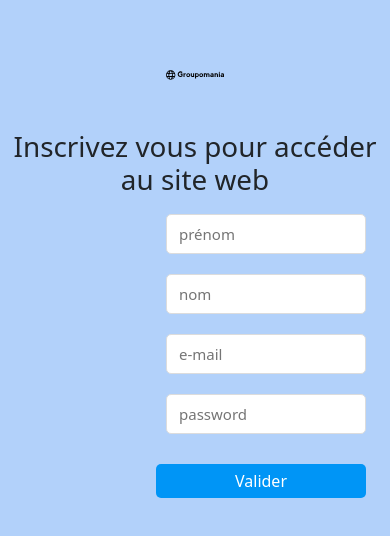
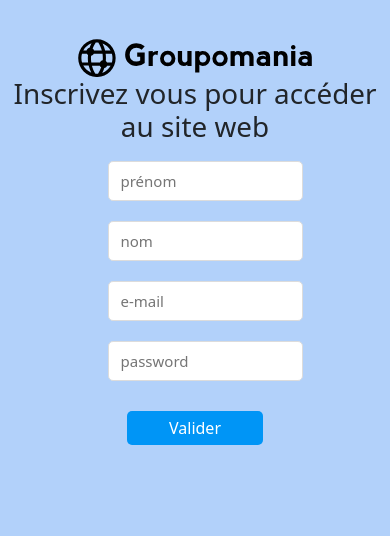
Before and after one commit to Antho78780/-AnthonyAudrain_7_10_01_2022, a Vue app in the folder frontend/: page /#/register in a window 390 px wide. Shown: the top 536 px of the page. Built offline with nearby package versions, Linux system fonts and the light colour scheme.

Commit message:
amélioration du responsive

```diff
--- a/frontend/public/index.html
+++ b/frontend/public/index.html
@@ -19,3 +19,12 @@
     <script src="https://cdn.jsdelivr.net/npm/bootstrap@5.1.3/dist/js/bootstrap.bundle.min.js" integrity="sha384-ka7Sk0Gln4gmtz2MlQnikT1wXgYsOg+OMhuP+IlRH9sENBO0LRn5q+8nbTov4+1p" crossorigin="anonymous"></script>
   </body>
 </html>
+<style>
+body {
+    background-color: #b2d1fa;
+}
+::placeholder {
+	padding-left: 10px;
+	background-color: white;
+}
+</style>
--- a/frontend/src/views/AccueilView.vue
+++ b/frontend/src/views/AccueilView.vue
@@ -1,13 +1,12 @@
 <template>
-	<div id="block">
 	<main id="modifA">
-			<img src="../assets/icon-left-font-monochrome-black.svg" class="img1">
+		<img src="../assets/icon-left-font-monochrome-black.svg" class="logoGroupomania">
 		<div id="flex-row">
 			<a :href="hrefProfil"  class="modifTitre modifFlex"><p>{{texteProfil}}</p></a>
-				<a @click="deconnecter"  type="button" class="modifButton2 modifFlex">{{texteDeconnexion}}</a>
+			<a @click="deconnecterAccueil"  type="button" class="modifButton2 modifFlex">{{texteDeconnexion}}</a>
 		</div>
 	</main>
-		<section id="section1">
+	<section>
 		<h1 class="texte1">{{texteForums}}</h1>
 		<a :href="hrefSujet"><p class="texte1">{{texteCreerSujet}}</p></a>
 	</section>
@@ -27,7 +26,7 @@
 					</div>
 					<div class="timeline-content">
 						<p>{{post.sujet}}</p>
-							<span><img :src="post.imagePostUser" alt=""></span>
+						<span><img :src="post.imagePostUser" class="imgPost" alt=""></span>
 					</div>
 					<div class="timeline-likes">
 						<div class="stats-right">
@@ -36,7 +35,7 @@
 					</div>
 					<div class="timeline-footer">
 						<a href="javascript:;" class="m-r-15 text-inverse-lighter"><i class="fa fa-thumbs-up fa-fw fa-lg m-r-3"></i> Like</a>
-							<button type="button" @click="buttonComments(post)" class="m-r-15 text-inverse-lighter"><i class="fa fa-comments fa-fw fa-lg m-r-3"></i>Tout les commentaire</button>
+						<button type="button" @click="toutLesComments(post)" class="m-r-15 text-inverse-lighter"><i class="fa fa-comments fa-fw fa-lg m-r-3"></i>Tout les commentaire</button>
 
 						<div v-for="comments of post.comments" :key="comments" class="container mt-5">
 							<div class="row d-flex justify-content-center">
@@ -54,7 +53,7 @@
 											</div>
 											<small class="colorDate">Le {{comments.dateJour}}&nbsp; à &nbsp;{{comments.dateHeure}}</small>
 										</div>
-											<input class ="modifButtonSupp" v-if="comments.userIdComment == comments.userIdStorage" @click="buttonSuppComment(comments, post)" type="button" id="masquerOuAfficher" value="Supprimer">
+										<input class ="modifButtonSupp" v-if="comments.userIdComment == comments.userIdStorage" @click="supprimerComment(comments, post)" type="button" id="masquerOuAfficher" value="Supprimer">
 									</div>
 								</div>
 							</div>
@@ -67,7 +66,7 @@
 								<div class="input-group">
 									<input  type="text"  value="" class="form-control rounded-corner" id="textComment"  placeholder="Entrez votre commentaire...">
 									<span class="input-group-btn p-l-10">
-											<button class="modifButton" @click="envoisComments(post)" type="button">Envoyer</button>
+										<button class="modifButtonEnvoyer" @click="envoisComments(post)" type="button">Envoyer</button>
 									</span>
 								</div>
 							</form>
@@ -76,7 +75,6 @@
 				</div>
 			</li>
 		</ul>
-		</div>
 	</div>
 </template>
 <script>
@@ -111,6 +109,9 @@ export default {
                     .then(res => res.json())
                     .then((user) => {
                         this.allPostsUsers.push({
+							userIdPost: post.userId,
+							userIdStorage: userId,
+							idPost: post.id,
                             titre: post.titre,
 							sujet: post.sujet,
 							dateJour: dateJour,
@@ -118,24 +119,20 @@ export default {
 							auteur: user.prenom,
 							image: user.image,
 							imagePostUser: post.image,
-							idPost: post.id,
 							comments: [],
 							numberComments: allComments.length,
-							userIdPost: post.userId,
-							userIdStorage: userId
                         })
                     })
                 })
             }
-			console.log(allPost)
         })
 	},
 	methods: {
-		deconnecter() {
+		deconnecterAccueil() {
 			window.location.href = "/#/";
 			sessionStorage.removeItem("usersIdToken");
 		},
-		buttonSuppComment(comments, post) {
+		supprimerComment(comments, post) {
 			fetch(`http://localhost:3000/comments/deleteComments/${comments.idComment}`, {
 				method: "DELETE",
 				headers: {
@@ -149,7 +146,6 @@ export default {
 			post.comments = suppComment;
 			post.numberComments = post.comments.length;
 		},
-
 		supprimerPost(post) {
 			fetch(`http://localhost:3000/post/deletePost/${post.idPost}`, {
 				method: "DELETE",
@@ -162,11 +158,12 @@ export default {
 			})
 			location.reload();
 		},
+		toutLesComments(post) {
+			post.comments = [];
 
-		buttonComments(post) {
-			post.comments = [];
 			const recupStorage = JSON.parse(sessionStorage.getItem("usersIdToken"));
 			const userId = recupStorage[0];
+
 			fetch(`http://localhost:3000/comments/getAllComments/${post.idPost}`)
 			.then(res => res.json())
 			.then((allComments) => {
@@ -201,7 +198,7 @@ export default {
 			for (let comments of recupComments) {
 				const comment = comments.value;
 				if(comment != "") {
-					const objetComment = { comment, postId}
+					const objetComment = {comment, postId}
 					fetch(`http://localhost:3000/comments/createComments/${userId}`, {
 						method: "POST",
 						headers: {
@@ -212,13 +209,14 @@ export default {
 					})
 					.then(res => res.json())
 					.then((createComment) => {
+						console.log(createComment)
 						const numberUserIdComment = JSON.parse(createComment.userIdComment);
 						createComment.userIdComment = numberUserIdComment;
-
 
 						fetch(`http://localhost:3000/users/getOneUsers/${createComment.userIdComment}`)
 						.then(res => res.json())
 						.then((user) => {
+							console.log(user)
 							fetch(`http://localhost:3000/comments/getAllComments/${post.idPost}`)
 							.then(res => res.json())
 							.then((allComments) => {
@@ -246,56 +244,59 @@ export default {
 }
 </script>
 <style scoped>
-p {
-font-family: Verdana, Tahoma, sans-serif, Helvetica, sans-serif;
-}
-.suppPost {
-	margin-left: 88%;
+@media all and (max-width: 1000px) {
+	.logoGroupomania{
 	display: none;
 	}
-
-.m-r-15{
-	border: none;
-	background-color: white;
+	.timeline-time{
+		display: none;
+	}
+	.timeline-body{
+		min-width: 100%;
+		margin-left: 0% !important;
+	}
+	.timeline::before {
+		display: none;
+	}
+	#flex-row {
+		margin-left: 10%;
 	}
 	section {
 		text-align: center;
 	}
-::placeholder {
-padding-left: 10px;
+	.input-group>.form-control{
+		width: 100%;
+	}
+	.modifButtonEnvoyer {
+		margin-left: 80% !important;
+	}
+}
+section{
+	display: flex;
+	justify-content: space-around;
+}
+.texte1{
+	margin: 50px;
+}
+#modifA{
+	display: flex;
+	justify-content: space-between;
+	background: linear-gradient(#e66465, #9198e5);
+}
+#flex-row{
+	display: flex;
+}
+.m-r-15{
+	border: none;
 	background-color: white;
 }
 .modifTitre {
 color: black;
 text-decoration: none;
 }
-#accueil {
-width: 1600px;
-margin: auto;
-}
-#modifA {
-display: flex;
-justify-content: space-between;
-background: linear-gradient(#e66465, #9198e5);
-height: 100px;
+.titreSujet {
 
-}
-.titreSujet {
-display: flex;
 justify-content: center;
-}
-#section1 {
-display: flex;
-justify-content:space-around;
-height: 100px;
-width: 1600px;
-margin: auto;
-margin-top: 20px;
-}
-.img1 {
-width: 300px;
-height: 110px;
-
 }
 #articleJs{
 height: 300px;
@@ -306,16 +307,9 @@ border-radius: 5px;
 margin: auto;
 
 }
-.titreSujet {
-text-align: center;
-}
 a {
 text-decoration: none;
 color: black;
-}
-.likes {
-text-align: right;
-margin-right: 30px;
 }
 i {
 font-family: FontAwesome;
@@ -338,9 +332,6 @@ width: 150px;
 height: 40px;
 border-radius: 5px;
 margin-left: 5px;
-}
-#flex-row {
-display: flex;
 }
 .modifFlex {
 padding: 40px;
@@ -852,8 +843,8 @@ transition: border-color .2s linear
 }
 
 .timeline .timeline-body {
-margin-left: 23%;
-margin-right: 17%;
+width: 70%;
+margin-left: 22%;
 background: #fff;
 position: relative;
 padding: 20px 25px;
@@ -1061,7 +1052,7 @@ margin-left: 44px
 .col-md-8 {
 	width: 100%;
 }
-.modifButton {
+.modifButtonEnvoyer {
 background-color: #1877f2;
 color: white;
 border: none;
@@ -1098,8 +1089,3 @@ background-color: blue;
 	color: #0D6EFD;
 }
 </style>
-<style>
-body {
-	background-color: #b2d1fa;
-}
-</style>
--- a/frontend/src/views/LoginView.vue
+++ b/frontend/src/views/LoginView.vue
@@ -1,7 +1,7 @@
 <template>
     <section>
 			<div>
-            <img src="../assets/icon-left-font-monochrome-black.svg" class="img1">
+				<img src="../assets/icon-left-font-monochrome-black.svg" class="logoGroupomania">
 				<p>{{texte1Connexion}}</p>
 			</div>
 			<label>
@@ -13,7 +13,7 @@
 				<button type="button" @click="connecter" class="modifButton">Se connecter</button>
 				<button type="button" @click="enregistrer" class="modifButton">s'enregistrer</button>
 			</form>
-          <div class="color">{{emailPasswordError}}</div>
+			<div class="colorError">{{emailPasswordError}}</div>
 			</label>
     </section>
 </template>
@@ -66,19 +66,22 @@
     }
 	}
 </script>
-<style scoped>
-  p {
-    font-family: Verdana, Tahoma, sans-serif, Helvetica, sans-serif;
+<style  scoped>
+@media all and(max-width: 1000px) {
+     .logoGroupomania{
+       width: 60% !important;
+    }
 }
 section {
-    margin-top: 5%;
     text-align: center;
+	width: 100%;
+    margin-top: 10%;
 }
 #formLogin {
-    width: 50%;
+width: 100%;
 margin: auto;
 }
-  .color {
+.colorError {
 color: red;
 }
 #ensembleButton {
@@ -93,7 +96,7 @@
 padding: 10px;
 margin: 10px;
 transition: 0.5s;
-    width: 200px;
+width: 40%;
 }
 .modifButton:hover {
 background-color: blue;
@@ -103,23 +106,10 @@
 border-radius: 5px;
 height: 50px;
 margin: 10px;
-    width: 300px;
+width: 70%;
 font-size: 17px;
 }
-  .img1 {
-    width: 15%;
-  }
-
-  ::placeholder {
-    padding-left: 10px;
-    background-color: white;
-  }
- body {
-    background-color: #b2d1fa;
+.logoGroupomania{
+    width: 20%;
 }
 </style>
-<style>
-body {
-    background-color: #b2d1fa;
-  }
-</style>
--- a/frontend/src/views/ProfilView.vue
+++ b/frontend/src/views/ProfilView.vue
@@ -121,10 +121,8 @@
 		}
     }
 </script>
+
 <style scoped>
-p {
-font-family: Verdana, Tahoma, sans-serif, Helvetica, sans-serif;
-}
 section {
 margin-top: 5%;
 text-align: center;
@@ -232,8 +230,3 @@ text-align: center;
     color: #0062cc;
 }
 </style>
-<style>
-body {
-    background-color: #b2d1fa;
-}
-</style>
--- a/frontend/src/views/RegisterView.vue
+++ b/frontend/src/views/RegisterView.vue
@@ -1,7 +1,7 @@
 <template>
     <section>
         <div>
-            <img src="../assets/icon-left-font-monochrome-black.svg" class="img1">
+            <img src="../assets/icon-left-font-monochrome-black.svg" class="logoGroupomania">
             <h1>{{texte1Inscription}}</h1>
         </div>
             <label>
@@ -56,20 +56,24 @@
     }
 </script>
 <style scoped>
-p {
-font-family: Verdana, Tahoma, sans-serif, Helvetica, sans-serif;
+@media all and (max-width: 1000px) {
+	.modifChampInscription{
+		width: 100% !important;
+	}
+    #formInscription{
+        width: 50% !important;
+    }
+    .logoGroupomania{
+       width: 60% !important;
+    }
 }
 section {
-margin-top: 5%;
+margin-top: 10%;
 text-align: center;
-}
-::placeholder {
-padding-left: 10px;
-background-color: white;
+width: 100%;
 }
 #formInscription {
-margin-top: 10%;
-width: 20%;
+width: 35%;
 margin: auto;
 }
 .modifChampInscription {
@@ -77,29 +81,23 @@ margin: 10px;
 height: 40px;
 border: 1px solid gainsboro;
 border-radius: 5px;
-width: 200px;
+width: 70%;
 font-size: 15px;
 }
 .buttonSuivant {
-width: 210px;
+width: 70%;
 margin-top: 20px;
 padding: 5px;
 border-radius: 5px;
 background-color: #0095f6;
-border: 0px;
+border: none;
 color: white;
 transition: 0.5s;
 }
 .buttonSuivant:hover {
 background-color: #1877f2;
 }
-.img1 {
-    width: 15%;
-    height: 110px;
+.logoGroupomania{
+   width: 20%;
 }
 </style>
-<style>
-body {
-background-color: #b2d1fa;
-}
-</style>
--- a/frontend/src/views/SujetView.vue
+++ b/frontend/src/views/SujetView.vue
@@ -80,9 +80,6 @@ section {
   margin-top: 5%;
   text-align: center;
 }
-p {
-  font-family: Verdana, Tahoma, sans-serif, Helvetica, sans-serif;
-}
 #titreForms {
  width: 40%;
  height: 40px;
@@ -101,8 +98,3 @@ p {
   color: #F01A1A
 }
 </style>
-<style>
-body {
-    background-color: #b2d1fa;
-}
-</style>
```
Also changed, not shown: 2 other files (tests, documents, lock files or other folders). Lines whose indentation alone changed are shown as unchanged.
